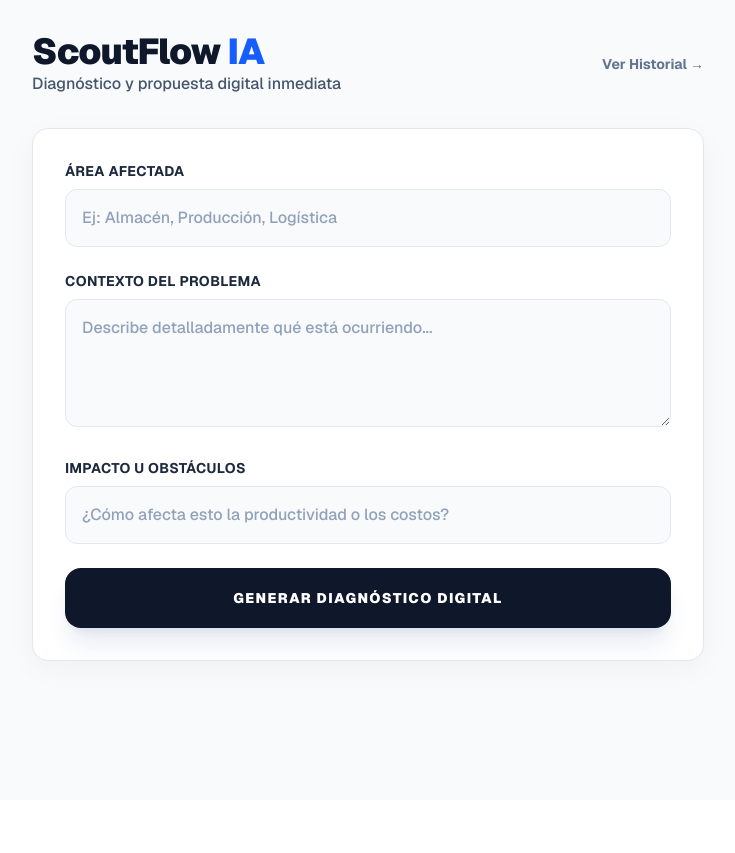
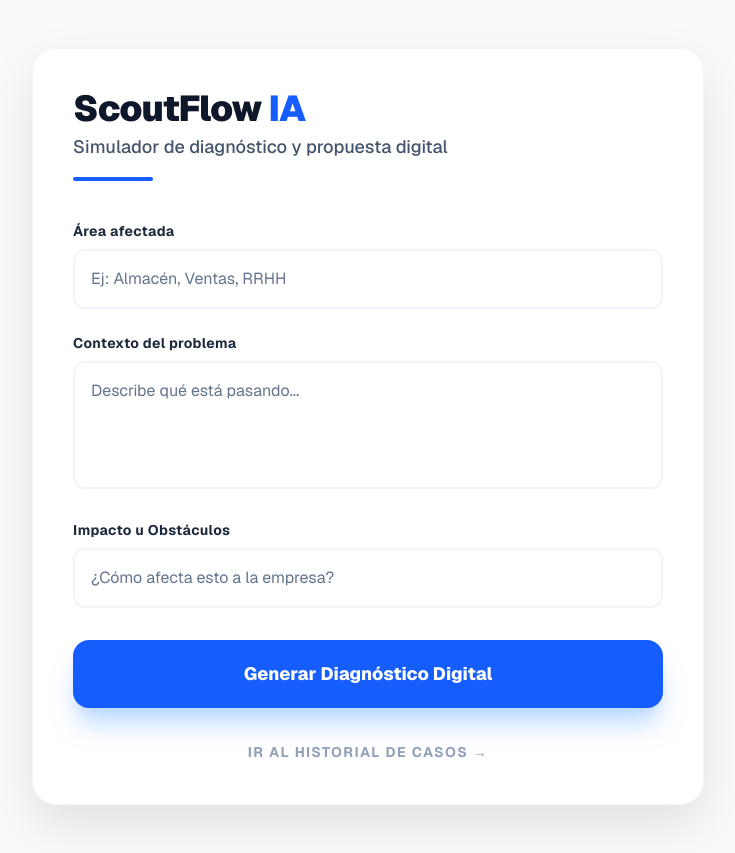
Before and after one commit to tetelord1992-beep/scoutflow-ia, a Next.js app: page / in a window 1280 px wide. Shown: the whole page, without its empty margins (272-1007 px from the left). Before the commit the page ends 800 px from the top, so only its background shows below. Built offline with nearby package versions, Linux system fonts and the light colour scheme.

Commit message:
Update page.js

```diff
--- a/src/app/page.js
+++ b/src/app/page.js
@@ -32,105 +32,96 @@ export default function Home() {
   };
 
   return (
-    <main className="min-h-screen bg-[#f8fafc] p-4 md:p-8 text-slate-900 font-sans">
-      <div className="max-w-2xl mx-auto">
+    <main className="min-h-screen bg-slate-50 p-6 md:p-12 font-sans flex justify-center items-start">
+      <div className="max-w-2xl w-full bg-white shadow-[0_20px_50px_rgba(0,0,0,0.1)] rounded-3xl p-8 md:p-10 border border-slate-100">
 
-        {/* Header con navegación rápida */}
-        <div className="flex justify-between items-center mb-8">
-          <div>
+        <header className="mb-10 text-left">
           <h1 className="text-4xl font-black text-slate-900 tracking-tight">
             ScoutFlow <span className="text-blue-600">IA</span>
           </h1>
-            <p className="text-slate-600 font-medium">Diagnóstico y propuesta digital inmediata</p>
-          </div>
-          <a href="/historial" className="text-slate-500 hover:text-blue-600 font-bold text-sm transition-colors">
-            Ver Historial →
-          </a>
-        </div>
+          <p className="text-slate-600 font-medium text-lg mt-1">
+            Simulador de diagnóstico y propuesta digital
+          </p>
+          <div className="h-1 w-20 bg-blue-600 mt-4 rounded-full"></div>
+        </header>
 
-        <div className="bg-white shadow-[0_8px_30px_rgb(0,0,0,0.04)] rounded-2xl p-8 border border-slate-200">
-          <form onSubmit={enviarAN8N} className="space-y-6">
-            <div className="grid grid-cols-1 gap-6">
+        <form onSubmit={enviarAN8N} className="space-y-8">
+          <div className="space-y-6">
             {/* Campo: Área */}
             <div>
-                <label className="block text-sm font-bold text-slate-800 mb-2 uppercase tracking-wide">
+              <label className="block text-sm font-bold text-slate-800 mb-2 tracking-wide">
                 Área afectada
               </label>
               <input
                 required
                 type="text"
-                  className="w-full p-4 bg-slate-50 border border-slate-200 rounded-xl focus:ring-2 focus:ring-blue-500 focus:bg-white outline-none transition-all text-slate-900 font-medium placeholder:text-slate-400"
-                  placeholder="Ej: Almacén, Producción, Logística"
+                className="w-full p-4 bg-white border-2 border-slate-100 rounded-xl focus:border-blue-500 focus:ring-4 focus:ring-blue-50 outline-none transition-all text-slate-900 font-semibold placeholder:text-slate-500 placeholder:font-normal"
+                placeholder="Ej: Almacén, Ventas, RRHH"
                 onChange={(e) => setFormData({...formData, area: e.target.value})}
               />
             </div>
 
             {/* Campo: Contexto */}
             <div>
-                <label className="block text-sm font-bold text-slate-800 mb-2 uppercase tracking-wide">
+              <label className="block text-sm font-bold text-slate-800 mb-2 tracking-wide">
                 Contexto del problema
               </label>
               <textarea
                 required
-                  className="w-full p-4 bg-slate-50 border border-slate-200 rounded-xl h-32 focus:ring-2 focus:ring-blue-500 focus:bg-white outline-none transition-all text-slate-900 font-medium placeholder:text-slate-400"
-                  placeholder="Describe detalladamente qué está ocurriendo..."
+                className="w-full p-4 bg-white border-2 border-slate-100 rounded-xl h-32 focus:border-blue-500 focus:ring-4 focus:ring-blue-50 outline-none transition-all text-slate-900 font-semibold placeholder:text-slate-500 placeholder:font-normal resize-none"
+                placeholder="Describe qué está pasando..."
                 onChange={(e) => setFormData({...formData, contexto: e.target.value})}
               />
             </div>
 
             {/* Campo: Impacto */}
             <div>
-                <label className="block text-sm font-bold text-slate-800 mb-2 uppercase tracking-wide">
+              <label className="block text-sm font-bold text-slate-800 mb-2 tracking-wide">
                 Impacto u Obstáculos
               </label>
               <input
                 type="text"
-                  className="w-full p-4 bg-slate-50 border border-slate-200 rounded-xl focus:ring-2 focus:ring-blue-500 focus:bg-white outline-none transition-all text-slate-900 font-medium placeholder:text-slate-400"
-                  placeholder="¿Cómo afecta esto la productividad o los costos?"
+                className="w-full p-4 bg-white border-2 border-slate-100 rounded-xl focus:border-blue-500 focus:ring-4 focus:ring-blue-50 outline-none transition-all text-slate-900 font-semibold placeholder:text-slate-500 placeholder:font-normal"
+                placeholder="¿Cómo afecta esto a la empresa?"
                 onChange={(e) => setFormData({...formData, impacto: e.target.value})}
               />
             </div>
           </div>
 
-            {/* Botón Principal */}
           <button
             type="submit"
             disabled={cargando}
-              className="w-full bg-slate-900 hover:bg-blue-600 text-white font-black py-5 rounded-2xl transition-all duration-300 shadow-xl shadow-blue-900/10 disabled:bg-slate-300 flex items-center justify-center gap-3 uppercase tracking-widest text-sm"
+            className="w-full bg-blue-600 hover:bg-blue-700 text-white font-extrabold py-5 rounded-2xl transition-all duration-300 shadow-xl shadow-blue-200 disabled:bg-slate-300 text-lg"
           >
             {cargando ? (
-                <>
-                  <div className="h-5 w-5 border-2 border-white/30 border-t-white animate-spin rounded-full"></div>
-                  Analizando...
-                </>
-              ) : (
-                "Generar Diagnóstico Digital"
-              )}
+              <span className="flex items-center justify-center gap-2">
+                <svg className="animate-spin h-5 w-5 text-white" xmlns="http://www.w3.org/2000/svg" fill="none" viewBox="0 0 24 24">
+                  <circle className="opacity-25" cx="12" cy="12" r="10" stroke="currentColor" strokeWidth="4"></circle>
+                  <path className="opacity-75" fill="currentColor" d="M4 12a8 8 0 018-8V0C5.373 0 0 5.373 0 12h4zm2 5.291A7.962 7.962 0 014 12H0c0 3.042 1.135 5.824 3 7.938l3-2.647z"></path>
+                </svg>
+                Procesando datos...
+              </span>
+            ) : "Generar Diagnóstico Digital"}
           </button>
         </form>
 
-          {/* Resultado Mejorado */}
         {resultado && (
-            <div className="mt-10 animate-in fade-in slide-in-from-bottom-4 duration-500">
-              <div className="bg-blue-50/50 border-2 border-blue-100 rounded-2xl p-6 relative overflow-hidden">
-                <div className="absolute top-0 right-0 p-4 opacity-10">
-                  <svg className="w-20 h-20 text-blue-600" fill="currentColor" viewBox="0 0 24 24">
-                    <path d="M12 2L1 21h22L12 2zm0 3.45L19.53 19H4.47L12 5.45zM11 16h2v2h-2v-2zm0-7h2v5h-2V9z"/>
-                  </svg>
+          <div className="mt-10 p-6 bg-slate-900 rounded-2xl shadow-2xl border border-slate-800 animate-in fade-in zoom-in duration-300">
+            <div className="flex items-center gap-2 mb-4">
+              <div className="h-3 w-3 bg-green-400 rounded-full animate-pulse"></div>
+              <h2 className="text-white font-bold text-lg">Análisis de IA Finalizado</h2>
             </div>
-                <h2 className="text-xl font-black text-blue-900 mb-4 flex items-center gap-2">
-                  <span className="w-2 h-6 bg-blue-600 rounded-full"></span>
-                  Propuesta Generada
-                </h2>
-                <div className="bg-white/80 backdrop-blur-sm border border-blue-100 rounded-lg p-4">
-                  <pre className="text-sm text-slate-800 whitespace-pre-wrap font-mono leading-relaxed">
+            <pre className="text-slate-300 text-sm overflow-x-auto font-mono bg-slate-800/50 p-4 rounded-xl border border-slate-700">
               {JSON.stringify(resultado, null, 2)}
             </pre>
           </div>
-              </div>
-            </div>
         )}
-        </div>
+
+        <footer className="mt-8 text-center">
+          <a href="/historial" className="text-slate-400 hover:text-blue-600 font-bold text-sm transition-all uppercase tracking-widest">
+            Ir al historial de casos →
+          </a>
+        </footer>
       </div>
     </main>
   );
```
Lines whose indentation alone changed are shown as unchanged.
